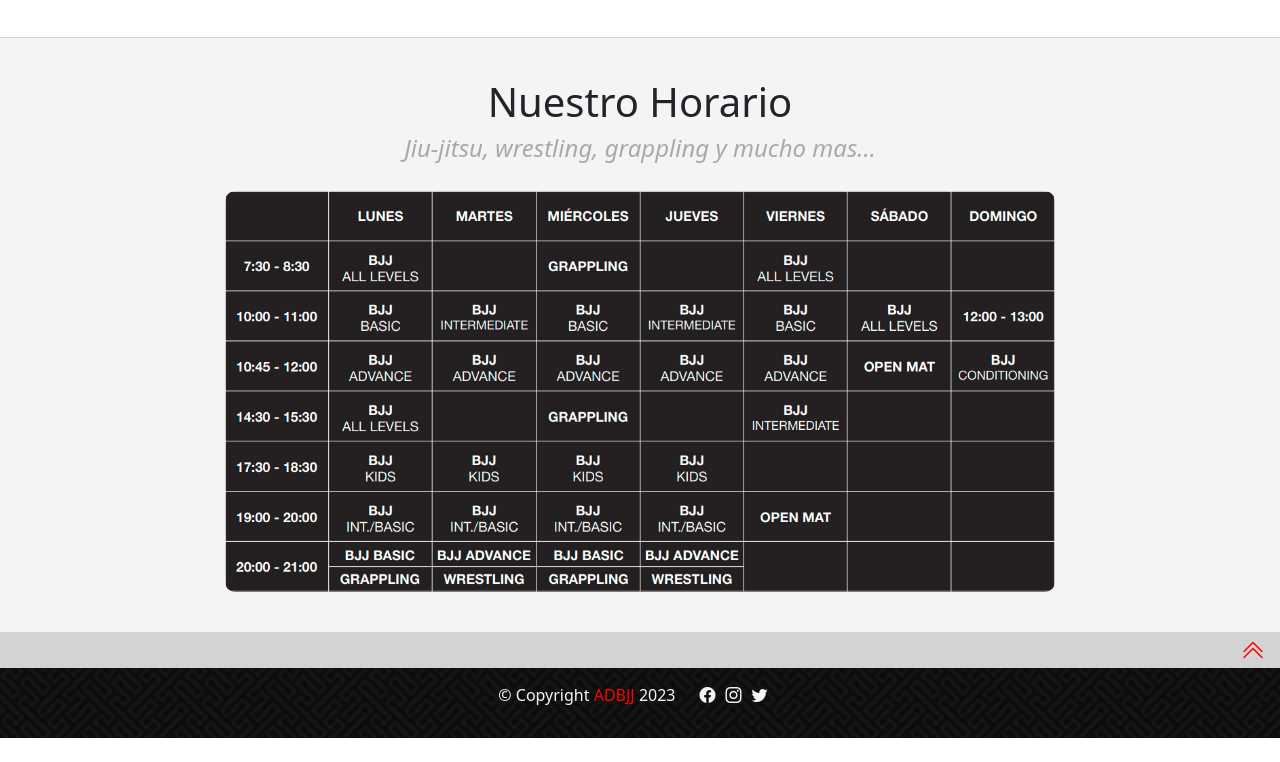
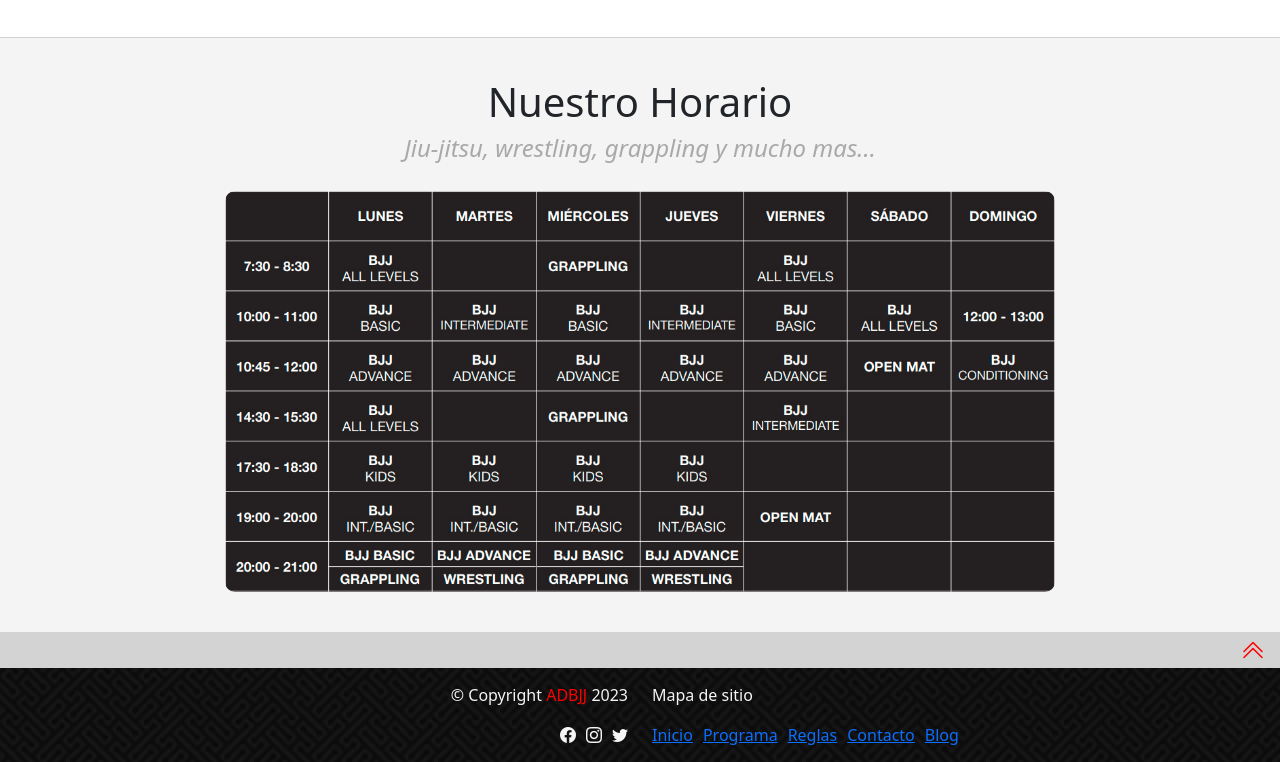
Before and after one commit to joseperezm/Pre-Entrega-3, a plain HTML site: page index.html in a window 1280 px wide. Shown: the part 1653-2415 px from the top of the page. Before the commit the page ends 2391 px from the top, so only its background shows below. Drawn offline with nearby package versions, Linux system fonts and the light colour scheme.

Commit message:
animaciones y detalles

```diff
--- a/css/style.css
+++ b/css/style.css
@@ -139,12 +139,23 @@ footer {
     padding: 15px;
 }
 .texto-footer {
+    color: whitesmoke;
     display: flex;
     justify-content: flex-end;
+}
+.menu-mapa-de-sitio {
+    display: flex;
+    flex-direction: column;
     color: whitesmoke;
+}
+.mapa-de-sitio {
+    display: flex;
+    justify-content: flex-start;
+    gap: 10px;
 }
 .social-iconos {
     display: flex;
+    justify-content: flex-end;
     gap: 10px;
     font-size: 1rem;
 }
@@ -160,6 +171,9 @@ footer {
         font-size: 2rem;
     }
     .texto-footer {
+        justify-content: center;
+    }
+    .mapa-de-sitio {
         justify-content: center;
     }
 }
@@ -264,12 +278,15 @@ footer {
     border-radius: 10px;
 }
 /* BLOG ----------------------------*/
-.texto-blog {
+.titulo-blog {
     text-align: center;
     padding: 40px 0px 40px 0px;
 }
 .titulo-blogpost {
     margin: 30px;
+}
+.imagen-blogpost {
+    border-radius: 10px;
 }
 .fecha-blogpost {
     margin-top: 30px;
--- a/index.html
+++ b/index.html
@@ -162,17 +162,31 @@
       </div>
     <footer>
         <div class="container">
-          <div class="row justify-content-center">
-            <div class="col-12 col-md-6">
-              <div class="texto-footer">
-                <p>&copy; Copyright <a href="./index.html" class="link-footer">ADBJJ</a> 2023</p>
+          <div class="row">
+            <div class="col-md-6">
+              <div class="col-12">
+                <div class="texto-footer">
+                  <p>&copy; Copyright <a href="./index.html" class="link-footer">ADBJJ</a> 2023</p>
+                </div>
+              </div>
+              <div class="col-12">
+                <div class="social-iconos">
+                  <div><a href="https://fb.com"><i class="bi bi-facebook"></i></a></div>
+                  <div><a href="https://ig.com"><i class="bi bi-instagram"></i></a></div>
+                  <div><a href="https://twitter.com"><i class="bi bi-twitter"></i></a></div>
+                </div>
               </div>
             </div>
             <div class="col-12 col-md-5">
-              <div class="social-iconos">
-                <div><a href="https://fb.com"><i class="bi bi-facebook"></i></a></div>
-                <div><a href="https://ig.com"><i class="bi bi-instagram"></i></a></div>
-                <div><a href="https://twitter.com"><i class="bi bi-twitter"></i></a></div>
+              <div class="menu-mapa-de-sitio">
+                <div class="mapa-de-sitio"><p>Mapa de sitio</p></div>
+                <div class="mapa-de-sitio">
+                  <div><a href="./index.html">Inicio</a></div>
+                  <div><a href="./programa.html">Programa</a></div>
+                  <div><a href="./reglas.html">Reglas</a></div>
+                  <div><a href="./contacto.html">Contacto</a></div>
+                  <div><a href="./blog.html">Blog</a></div>
+                </div>
               </div>
             </div>
           </div>
```
Also changed, not shown: blog.html (+2 -2 lines).
